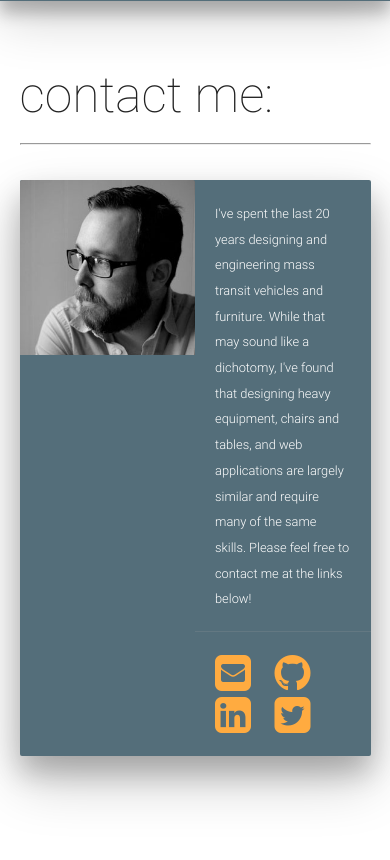
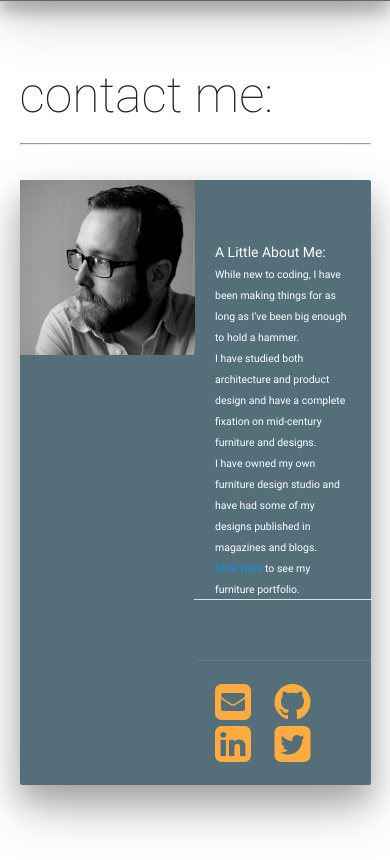
Before and after one commit to williamjohngardner/williamjgardner, a Django app: page / in a window 390 px wide. Shown: the part 4909-5769 px from the top of the page. Run offline with Django 3.2, Linux system fonts and the light colour scheme; some libraries are stand-ins or nearby versions.

Commit message:
Still Not responsive in iPad Landscape View

```diff
--- a/templates/base.html
+++ b/templates/base.html
@@ -20,11 +20,11 @@
       <a id="logo" href="/" class="brand-logo blue-grey-text text-darken-1-text flow-text hide-on-small-only">Bill Gardner  |  <small>Backend Developer</small></a>
       <a href="#" data-activates="mobile-demo" class="button-collapse"><i class="material-icons blue-grey darken-1">menu</i></a>
         <ul id="buttons" class="right hide-on-med-and-down">
-          <li><a id="btn" class="waves-effect blue-grey darken-1 btn z-depth-2 hide-on-med-and-down" href="#about">About</a></li>
-          <li><a id="btn" class="waves-effect blue-grey darken-1 btn z-depth-2 hide-on-med-and-down" href="#portfolio">Portfolio</a></li>
-          <li><a id="btn" class="waves-effect blue-grey darken-1 btn z-depth-2 hide-on-med-and-down" href="#tools">Skills</a></li>
-          <li><a id="btn" class="waves-effect blue-grey darken-1 btn z-depth-2 hide-on-med-and-down" href="#resume">Resume</a></li>
-          <li><a id="btn" class="waves-effect blue-grey darken-1 btn z-depth-2 hide-on-med-and-down" href="#contact">Contact</a></li>
+          <li><a id="btn" class="waves-effect blue-grey darken-1 btn z-depth-2" href="#about">About</a></li>
+          <li><a id="btn" class="waves-effect blue-grey darken-1 btn z-depth-2" href="#portfolio">Portfolio</a></li>
+          <li><a id="btn" class="waves-effect blue-grey darken-1 btn z-depth-2" href="#tools">Skills</a></li>
+          <li><a id="btn" class="waves-effect blue-grey darken-1 btn z-depth-2" href="#resume">Resume</a></li>
+          <li><a id="btn" class="waves-effect blue-grey darken-1 btn z-depth-2" href="#contact">Contact</a></li>
         </ul>
         <ul class="side-nav" id="mobile-demo">
           <li><a class="waves-effect blue-grey darken-1 btn" href="#about">About</a></li>
--- a/templates/index.html
+++ b/templates/index.html
@@ -4,8 +4,8 @@
 
 {% block introcontent %}
 <div id="about">
-  <img id="gears" src="{% static 'app/images/gears.jpg' %}" class="z-depth-3 hide-on-med-and-down" alt="Bill Gardner"></img>
-  <img id="gears" src="{% static 'app/images/gears_md.jpg' %}" class="z-depth-3 hide-on-small-only hide-on-large-only" alt="Bill Gardner"></img>
+  <img src="{% static 'app/images/gears.jpg' %}" class="z-depth-3 hide-on-med-and-down" alt="Bill Gardner"></img>
+  <img src="{% static 'app/images/gears_md.jpg' %}" class="z-depth-3 hide-on-small-only hide-on-large-only" alt="Bill Gardner"></img>
 </div>
 {% endblock %}
 {% block about %}
@@ -370,9 +370,26 @@
       </div>
       <div class="card-stacked">
         <div class="card-content">
-          <span class="card-title"></span>
-            <p class="flow-text white-text"><small>I've spent the last 20 years designing and engineering mass transit vehicles and furniture.  While that may sound like a dichotomy, I've found that designing heavy equipment, chairs and tables, and web applications are largely similar and require many of the same skills. Please feel free to contact me at the links below!</small></p>
+          <br>
+          <br>
+          <div class="row">
+            <div class="col s12 m12 l4">
+                <p class="white-text">A Little About Me:</p>
+                <p class="white-text"><small>While new to coding, I have been making things for as long as I've been big enough to hold a hammer.</small></p>
             </div>
+            <div class="col s12 m12 l4">
+                <p class="white-text"><small>I have studied both architecture and product design and have a complete fixation on mid-century furniture and designs.</small></p>
+            </div>
+            <div class="col s12 m12 l4">
+              <p class="white-text"><small>I have owned my own furniture design studio and have had some of my designs published in magazines and blogs. <br><a href="http://www.williamjohngardner.com" target="blank">Click Here</a> to see my furniture portfolio.</small></p>
+            </div>
+            <div class="row divider"
+            <div class="row">
+              <div class="col s12 m12 l4">
+              </div>
+            </div>
+          </div>
+        </div>
         <div class="card-action">
           <a href="mailto:bill@williamjgardner.com"><i class="fa fa-envelope-square fa-3x" aria-hidden="true"></i></a>
           <a href="http://www.github.com/williamjohngardner" target="blank"><i class="fa fa-github fa-3x" aria-hidden="true"></i></a>
```
